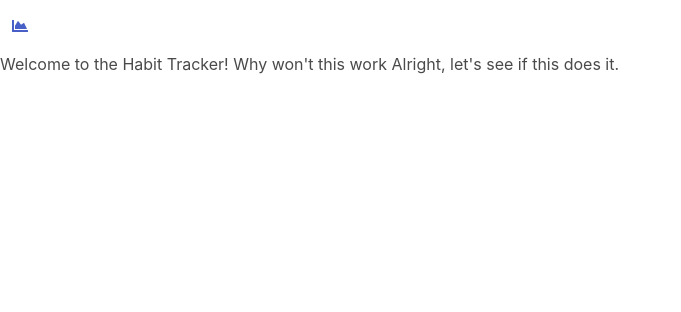
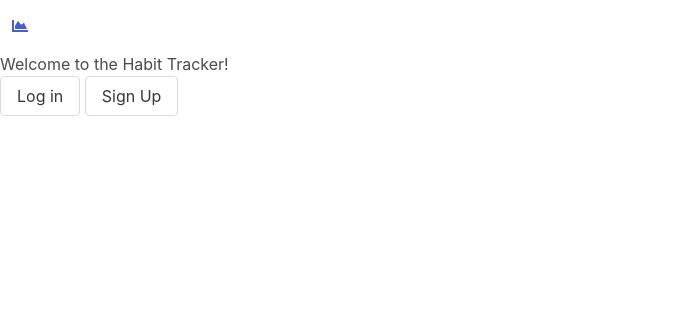
Before and after one commit to Momentum-Team-10/django-habit-tracker-jimbandrews, a Django app: page / in a window 1280 px wide. Shown: the top 312 px of the page, without its empty margins (0-681 px from the left). Run offline with Django 3.2, Linux system fonts and the light colour scheme; parts of the project's set-up code (start-up, migrations or seed data) failed here and were passed over.

Commit message:
implemented User registration and login

```diff
--- a/habit_tracker/settings.py
+++ b/habit_tracker/settings.py
@@ -37,6 +37,7 @@ ALLOWED_HOSTS = []
 # Application definition
 
 INSTALLED_APPS = [
+    'registration',
     'django.contrib.admin',
     'django.contrib.auth',
     'django.contrib.contenttypes',
@@ -49,7 +50,6 @@ INSTALLED_APPS = [
     'tracker',
 
     # Third-party apps
-    'registration',
     'debug_toolbar',
 ]
 
@@ -144,9 +144,9 @@ del DATABASES['default']['OPTIONS']['sslmode']
 AUTH_USER_MODEL = "tracker.User"
 
 # django-registration-redux
+ACCOUNT_ACTIVATION_DAYS = 7
 REGISTRATION_OPEN = True
-ACCOUNT_ACTIVATION_DAYS = 5
 REGISTRATION_AUTO_LOGIN = True
-LOGIN_REDIRECT_URL = "home/"
+LOGIN_REDIRECT_URL = "/user/"
 
 INTERNAL_IPS = ["127.0.0.1",]
--- a/habit_tracker/urls.py
+++ b/habit_tracker/urls.py
@@ -19,9 +19,13 @@ from tracker import views
 import debug_toolbar
 
 urlpatterns = [
+    # admin pages
     path('admin/', admin.site.urls),
+    # registration-redux pages
     path('accounts/', include('registration.backends.simple.urls')),
+    # debug-toolbar pages
     path('__debug__/', include(debug_toolbar.urls)),
+    # my app pages
     path('', views.guest_home, name="guest_home"),
     path('user/', views.user_profile, name="user_profile"),
 ]
--- a/templates/tracker/guest.html
+++ b/templates/tracker/guest.html
@@ -5,7 +5,7 @@ Welcome
 {% endblock title %}
 
 {% block content %}
-Welcome to the Habit Tracker!
-Why won't this work
-Alright, let's see if this does it.
+<h1>Welcome to the Habit Tracker!</h1>
+<a href="{% url 'auth_login' %}" class="button">Log in</a>
+<a href="{% url 'registration_register' %}" class="button">Sign Up</a>
 {% endblock content %}
```
